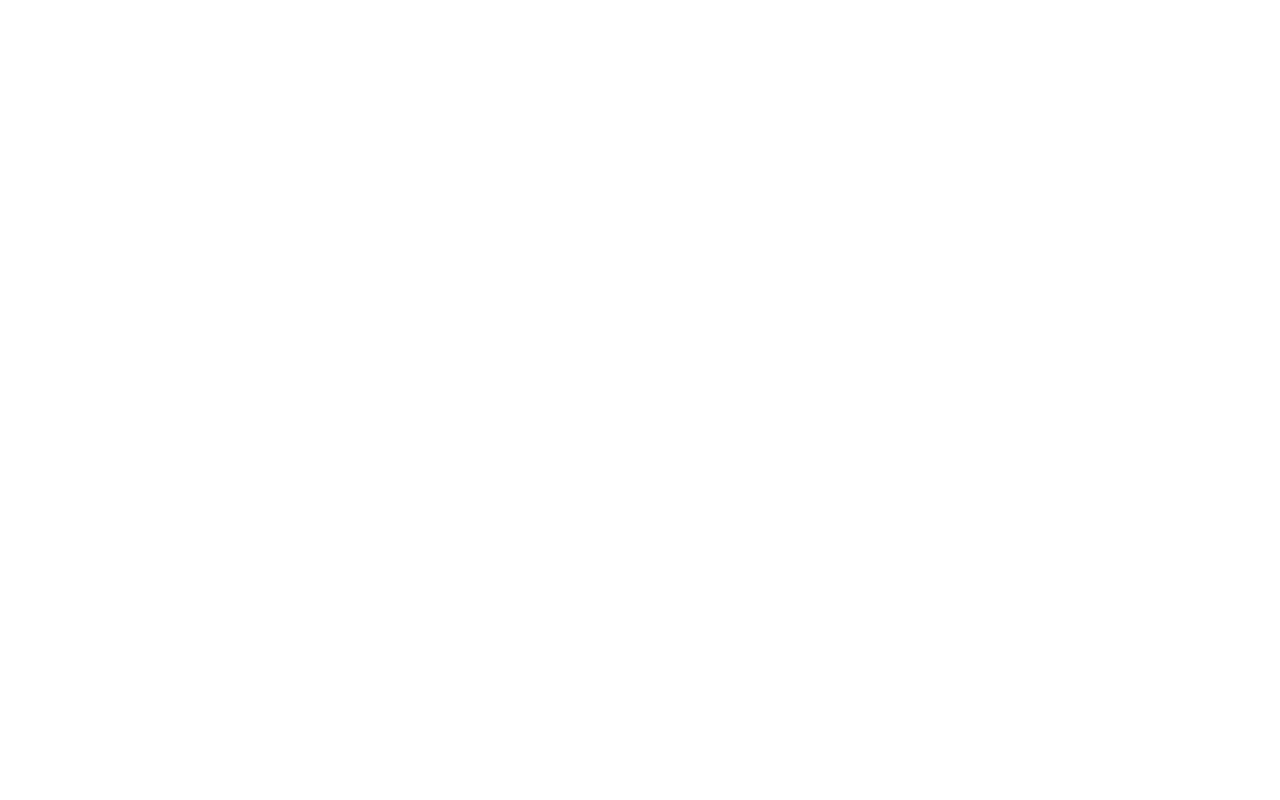
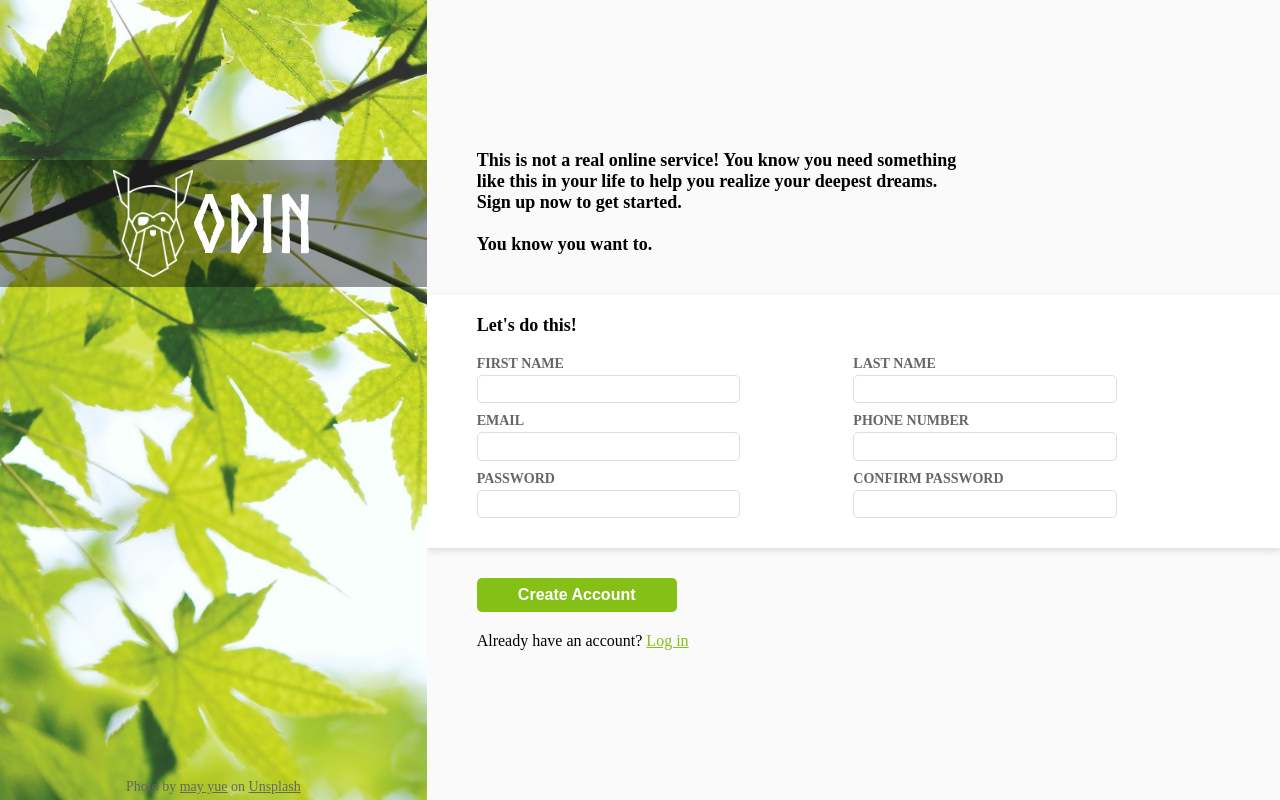
Before and after one commit to fgh319/odin-sign-up-form, a plain HTML site: page index.html in a window 1280 px wide. Drawn offline with Linux system fonts and the light colour scheme.

Commit message:
基本完成，除了在:valid和:invalid状态下input的展示

```diff
--- a/index.html
+++ b/index.html
@@ -7,7 +7,60 @@
     <title>Sign up</title>
 </head>
 <body>
-    <div id="image"></div>
-    <div id="content"></div>
+    <div id="logo-section">
+        <div class="logo-container">
+            <img class="logo" src="./images/odin-lined.png" alt="odin logo">
+            <span>ODIN</span>
+        </div>
+        <div class="bg-location">Photo by
+            <a href="https://unsplash.com/@mayyue" target="_blank">
+                may yue</a> on
+            <a href="https://unsplash.com/" target="_blank">Unsplash</a>
+        </div>
+    </div>
+    <form action="" method="post">
+        <p class="intro">
+            This is not a real online service! You know you need something<br>
+            like this in your life to help you realize your deepest dreams.<br>
+            Sign up now to get started.<br><br>
+            You know you want to.
+        </p>
+        <div class="form-section">
+            <p>Let's do this!</p>
+            <div class="form-items">
+                <div class="form-item first_name">
+                    <label for="first_name">FIRST NAME</label>
+                    <input type="text" name="first_name" id="first_name" required>
+                </div>
+                <div class=" form-item last_name">
+                    <label for="last_name">LAST NAME</label>
+                    <input type="text" name="last_name" id="last_name" required>
+                </div>
+                <div class="form-item email">
+                    <label for="email">EMAIL</label>
+                    <input type="email" name="email" id="email" required>
+                </div>
+                <div class="form-item phone_number">
+                    <label for="phone_number">PHONE NUMBER</label>
+                    <input type="tel" name="phone_number" id="phone_number" required>
+                </div>
+                <div class="form-item password">
+                    <label for="password">PASSWORD</label>
+                    <input type="password" name="password" id="password" required>
+                </div>
+                <div class="form-item confirm_password">
+                    <label for="confirm_password">CONFIRM PASSWORD</label>
+                    <input type="password" id="confirm_password" required>
+                </div>
+            </div>
+        </div>
+        <button type="submit">Create Account</button>
+        <div class="login-container">
+            Already have an account?
+            <a href="https://www.google.com" target="_blank">
+                <span>Log in</span>
+            </a>
+        </div>
+    </form>
 </body>
 </html>
--- a/styles.css
+++ b/styles.css
@@ -0,0 +1,146 @@
+* {
+    box-sizing: border-box;
+    margin: 0;
+    padding: 0;
+}
+
+@font-face {
+    font-family: "Norse Bold";
+    src: url(./fonts/Norse-Bold.otf) format("opentype");
+}
+
+body {
+    background-image: url(./images/bg.jpg);
+    background-size: cover;
+    background-repeat: no-repeat;
+    display: flex;
+    height: 100dvh;
+}
+
+#logo-section {
+    flex: 1;
+    display: flex;
+    flex-direction: column;
+    justify-content: space-between;
+}
+
+.logo-container {
+    background-color: rgba(0, 0, 0, 0.4);
+    display: flex;
+    justify-content: center;
+    align-items: center;
+    padding: 10px 0;
+    margin-top: 20vh;
+}
+
+.logo-container span {
+    font-family: "Norse Bold";
+    font-size: 80px;
+    color: white;
+}
+
+.logo {
+    width: 80px;
+}
+
+.bg-location {
+    text-align: center;
+    margin-bottom: 5px;
+    font-size: 14px;
+    color: #666;
+}
+
+.bg-location a {
+    color: inherit;
+}
+
+form {
+    flex: 2;
+    background-color: #fafafa;
+    display: flex;
+    flex-direction: column;
+    justify-content: center;
+    overflow: auto;
+}
+
+.intro {
+    font-size: large;
+    font-weight: bold;
+    margin-left: 50px;
+}
+
+.form-section {
+    background-color: white;
+    padding: 20px 50px 30px 50px;
+    margin-top: 40px;
+    box-shadow: 0 3px 6px #ddd;
+}
+
+.form-section p {
+    font-size: large;
+    font-weight: bold;
+}
+
+.form-items {
+    display: flex;
+    flex-wrap: wrap;
+    margin-top: 10px;
+}
+
+.form-item {
+    width: 50%;
+    display: flex;
+    flex-direction: column;
+    margin-top: 10px;
+}
+
+.form-item label {
+    font-weight: bold;
+    font-size: 14px;
+    color: #666;
+}
+
+.form-item input {
+    width: 70%;
+    line-height: 2em;
+    border-radius: 5px;
+    border: 1px solid #ddd;
+    margin-top: 3px;
+}
+
+.form-item input:focus {
+    outline: none;
+    border-color: rgb(52, 114, 237);
+    box-shadow: 2px 2px 5px #ddd;
+}
+
+/* .form-item input:valid {
+    border-color: rgb(133, 192, 23);
+}
+
+.form-item input:invalid {
+    border-color: red;
+} */
+
+form button {
+    width: 200px;
+    margin-left: 50px;
+    margin-top: 30px;
+    padding: 8px 24px;
+    border-radius: 5px;
+    color: white;
+    background-color: rgb(133, 192, 23);
+    border: none;
+    font-weight: bold;
+    font-size: 16px;
+    cursor: pointer;
+}
+
+.login-container {
+    margin-top: 20px;
+    margin-left: 50px;
+}
+
+.login-container a {
+    color: rgb(133, 192, 23);
+}
```
Also changed, not shown: fonts/Norse-Bold.otf (added).
